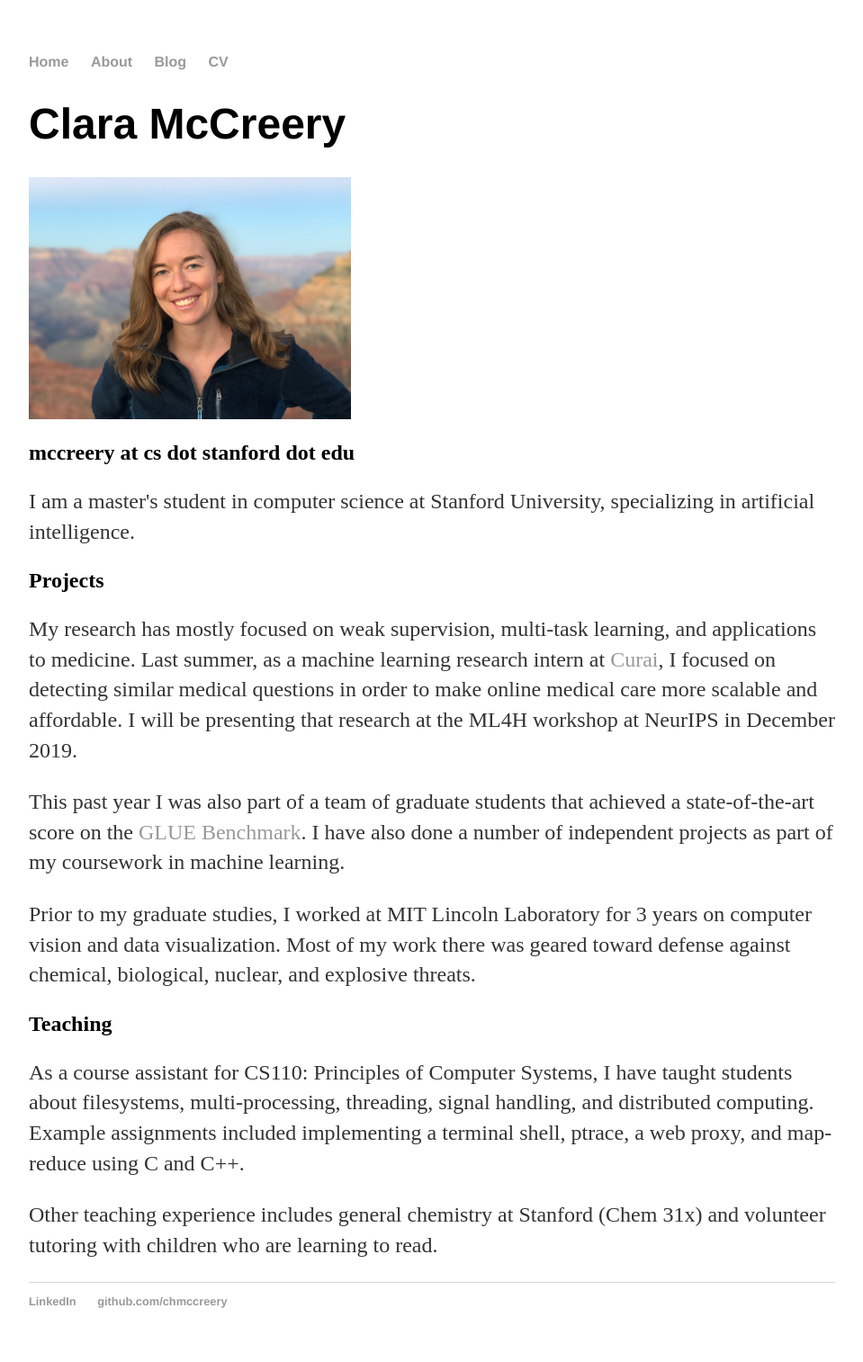
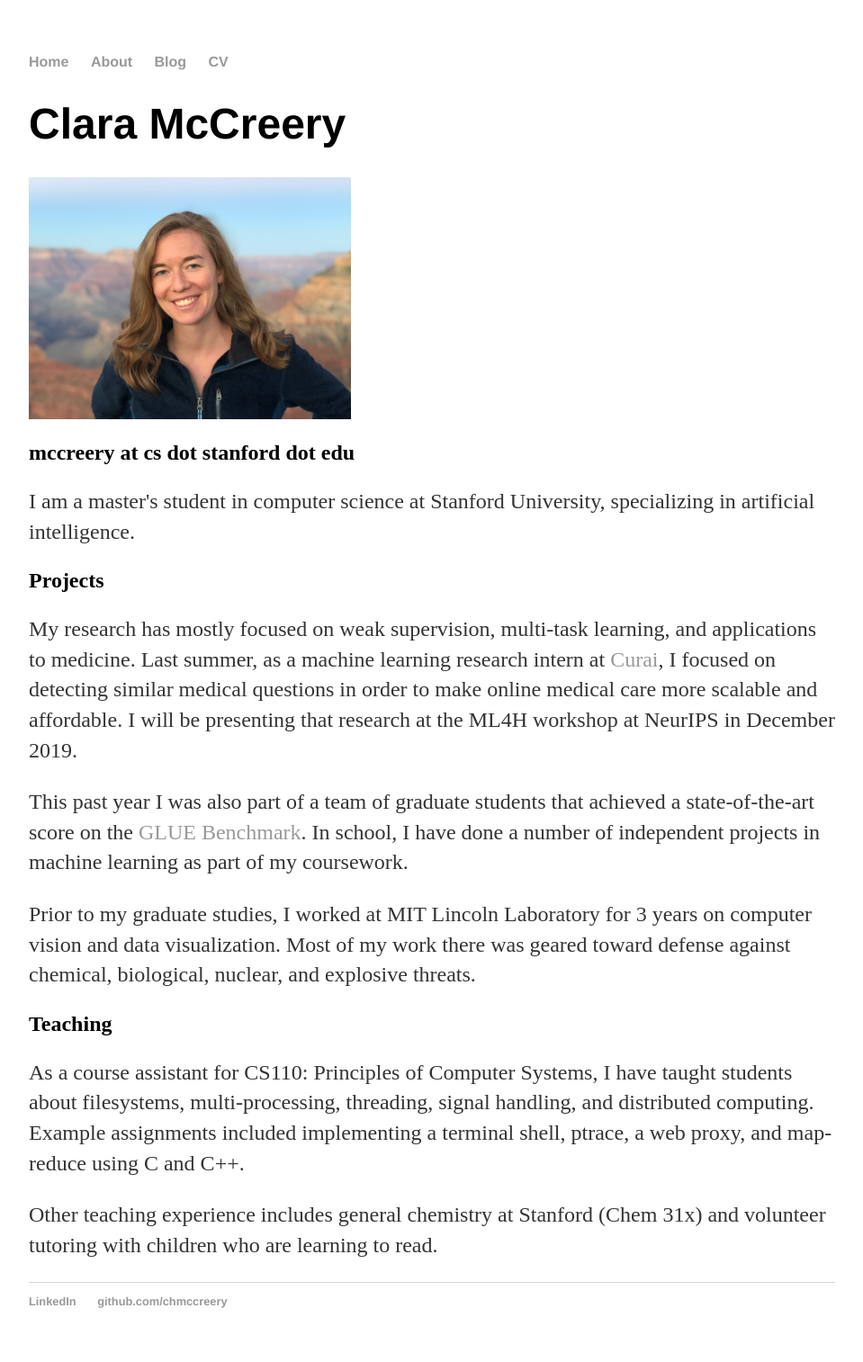
Before and after one commit to chmccreery/chmccreery.github.io, a Jekyll site: the page built from index.html, in a window 1280 px wide. Shown: the whole page at 90% size, without its empty margins (160-1119 px from the left). Built offline with Jekyll 4.4.1, drawn with Linux system fonts in a browser that asks for light colours.

Commit message:
Update index.html

```diff
--- a/index.html
+++ b/index.html
@@ -14,7 +14,7 @@ title: Clara McCreery
 		research at the ML4H workshop at NeurIPS in December 2019.</p>
 	<p> This past year I was also part of a team of graduate students that achieved a state-of-the-art score on the
 		<a href=https://gluebenchmark.com/>GLUE Benchmark</a>.
-		I have also done a number of independent projects as part of my coursework in machine learning.</p>
+		In school, I have done a number of independent projects in machine learning as part of my coursework.</p>
 	<p>Prior to my graduate studies, I worked at MIT Lincoln Laboratory for 3 years on computer vision and data visualization.
 		Most of my work there was geared toward defense against chemical, biological, nuclear, and explosive threats.</p>
 	<h2>Teaching</h2>
```
